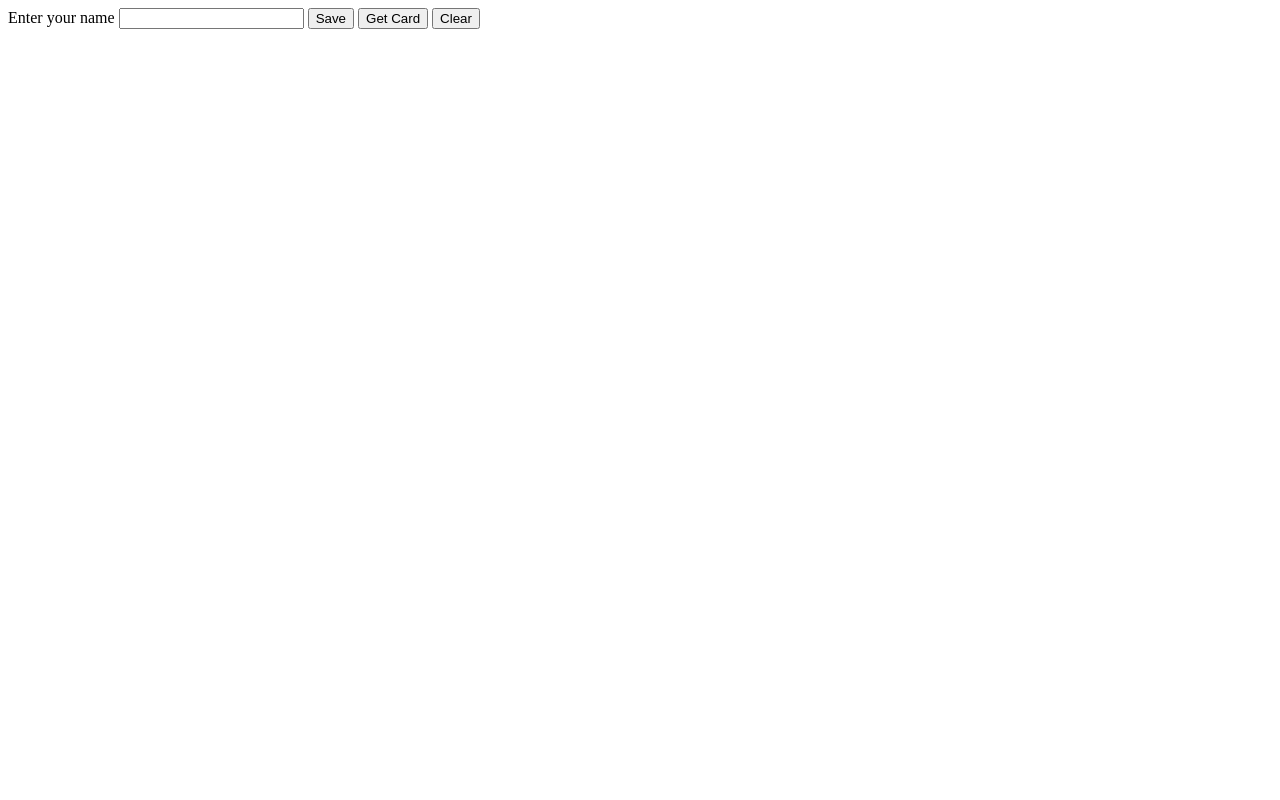
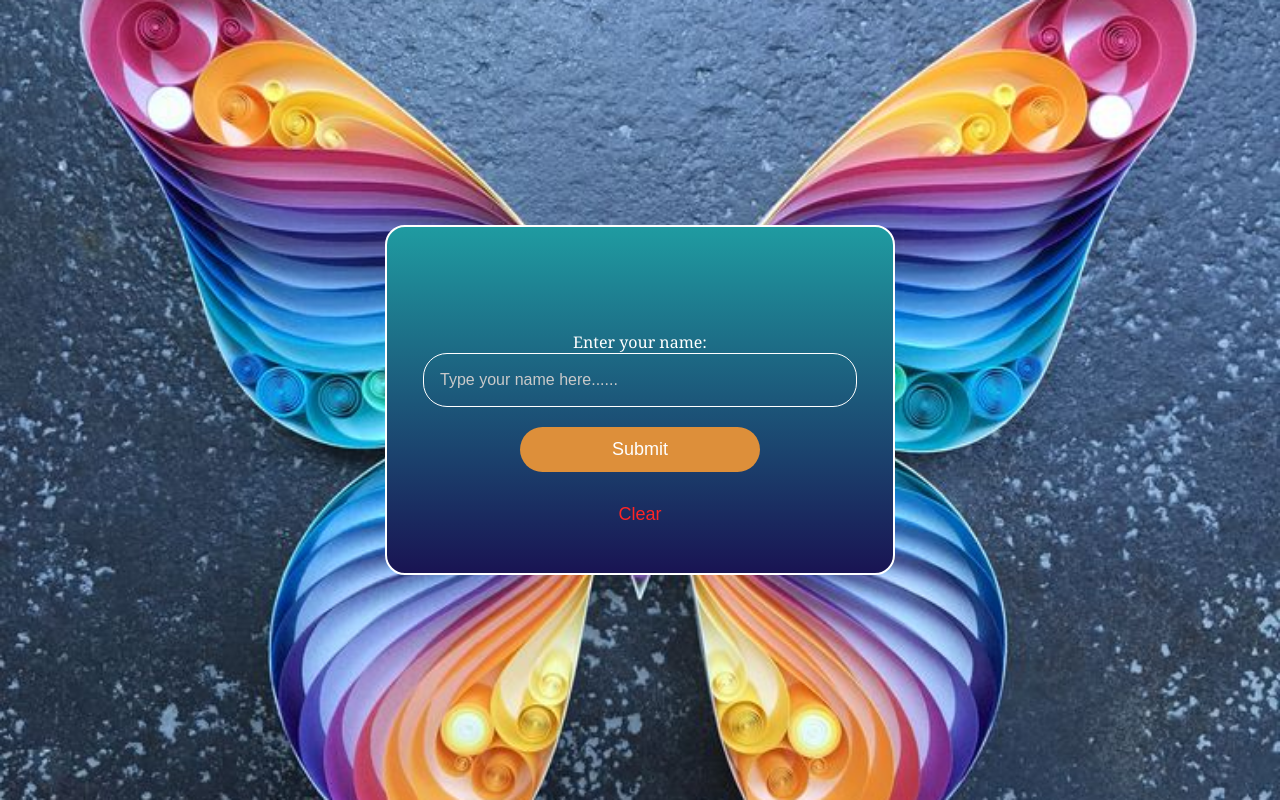
Before and after one commit to Ibijolaade/greeting-card, a plain HTML site: page index.html in a window 1280 px wide. Drawn offline with Linux system fonts and the light colour scheme.

Commit message:
code update

```diff
--- a/index.html
+++ b/index.html
@@ -3,19 +3,29 @@
 <head>
     <meta charset="UTF-8">
     <meta name="viewport" content="width=device-width, initial-scale=1.0">
-    <title>Document</title>
+    <title>Personalized Greeting Card </title>
+    <link rel="stylesheet" href="style.css">
 </head>
 <body>
 
-    <label for="Name">Enter your name</label>
-    <input type="text" id="name" name="Name">
+    <div class="wrapper">
+
+        <div class="card">
+
+            <p id="greeting"></p>
+
+            <label for="Name" id="inputField">Enter your name:
+                <input type="text" id="name" name="Name" placeholder="Type your name here......">
+            </label>
 
 
-    <button id="submitbtn" onclick="save()">Save</button>
-    <button id="submitbtn" onclick="getCard()">Get Card</button>
-    <button id="submitbtn" onclick="clearData()">Clear</button>
+            <button id="submit" onclick="submit()">Submit</button>
+            <button id="clearData" onclick="clearData()">Clear</button>
 
-    <p id="greeting"></p>
+
+        </div>
+
+    </div>
 
     <script src="script.js"></script>
 </body>
--- a/script.js
+++ b/script.js
@@ -1,26 +1,39 @@
 const firstName = document.getElementById("name")
 const greetingCard = document.getElementById("greeting")
+const inputField = document.getElementById("inputField")
 
-function save(){
+function submit(){
 
     const save = localStorage.setItem( "name", firstName.value )
 
+    const name = localStorage.getItem("name")
+
+    let message = "Hello " + name + " !. Welcome aboard. It's good to have you here"
+
+    greetingCard.innerHTML = message;
+
+    inputField.style.display = "none";
+    document.getElementById("submit").style.display = "none"
+
 }
 
-function getCard(){
+// function getCard(){
 
-    const name = localStorage.getItem("name")
-    let message = "Hello " + name + " , welcome to a fresh episode of today's activities"
-    greetingCard.innerHTML = message;
+//     const name = localStorage.getItem("name")
+//     let message = "Hello " + name + " , welcome to a fresh episode of today's activities"
+//     greetingCard.innerHTML = message;
 
-    if(name == null){
-        greetingCard.innerHTML = "Please enter your name and save to get your card"
-    }
+//     if(name == null){
+//         greetingCard.innerHTML = "Please enter your name and save to get your card"
+//     }
 
-}
+// }
 
 function clearData(){
     const card = localStorage.clear()
     firstName.value = ""
     greetingCard.innerHTML = ""
+    inputField.style.display = "block"
+    document.getElementById("submit").style.display = "block"
+
 }
--- /dev/null
+++ b/style.css
@@ -0,0 +1,70 @@
+body{
+    margin: 0;
+    font-family:Cambria, Cochin, Georgia, Times, 'Times New Roman', serif;
+}
+
+.wrapper{
+    background-image: url(./images/card.jpg);
+    background-repeat: no-repeat;
+    background-size: cover;
+    background-position: center;
+    height: 100vh;
+    display: flex;
+    align-items: center;
+}
+
+.card{
+    margin: 0 auto;
+    padding: 36px;
+    background: white;
+    background-image: linear-gradient(0deg, #191453, #1f9ba1);
+    border: 2px white solid;
+    border-radius: 20px;
+    display: flex;
+    flex-direction: column;
+    align-items: center;
+    justify-content: space-between;
+    gap: 20px;
+    color: white;
+}
+
+label{
+    text-align: center;
+}
+
+input{
+    display: block;
+    width: 400px;
+    height: 36px;
+    outline: none;
+    border: 1.5px white solid;
+    border-radius: 24px;
+    padding: 8px 16px;
+    font-size: medium;
+    color: #fff;
+    background-color: transparent;
+}
+input::placeholder{
+    color: #c9c9c9;
+}
+
+button{
+    border: none;
+    background: none;
+    color: #fff;
+    padding: 12px 0px;
+    border-radius: 24px;
+    width: 240px;
+    font-size: large;
+}
+#submit{
+    background: #dd8f3a;
+}
+#clearData{
+    color: #ff2525;
+}
+
+p{
+    font-size: x-large;
+    text-align: center;
+}
```
Also changed, not shown: images/card.jpg (added).
